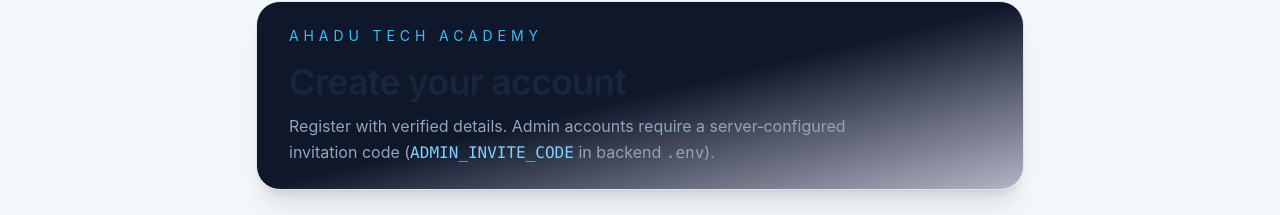
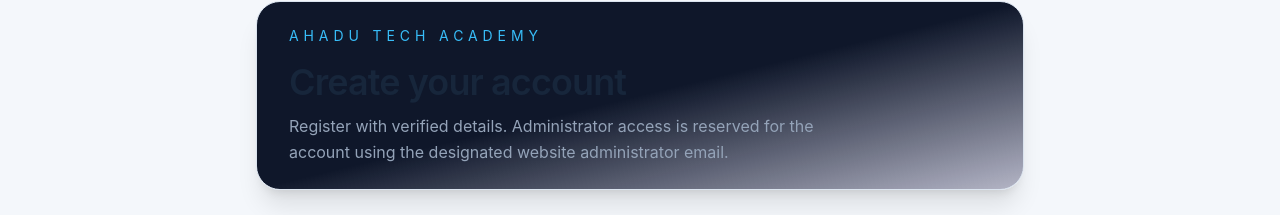
Before and after one commit to derbewmolla14/Ahadu-tech-academys, a React (Vite) app in the folder frontend/: page /register in a window 1280 px wide. Shown: the part 116-331 px from the top of the page. Built offline with nearby package versions, Linux system fonts and the light colour scheme; no server answers.

Commit message:
Clarify designated administrator email signup

```diff
--- a/frontend/src/pages/Register.jsx
+++ b/frontend/src/pages/Register.jsx
@@ -54,9 +54,7 @@ export default function Register() {
           <p className="text-sm uppercase tracking-[0.35em] text-sky-400">Ahadu Tech Academy</p>
           <h1 className="mt-4 text-4xl font-semibold text-white">Create your account</h1>
           <p className="mt-3 max-w-xl text-slate-400">
-            Register with verified details. Admin accounts require a server‑configured invitation code (
-            <code className="text-sky-300">ADMIN_INVITE_CODE</code> in backend <code>.env</code>
-            ).
+            Register with verified details. Administrator access is reserved for the account using the designated website administrator email.
           </p>
         </div>
 
```
